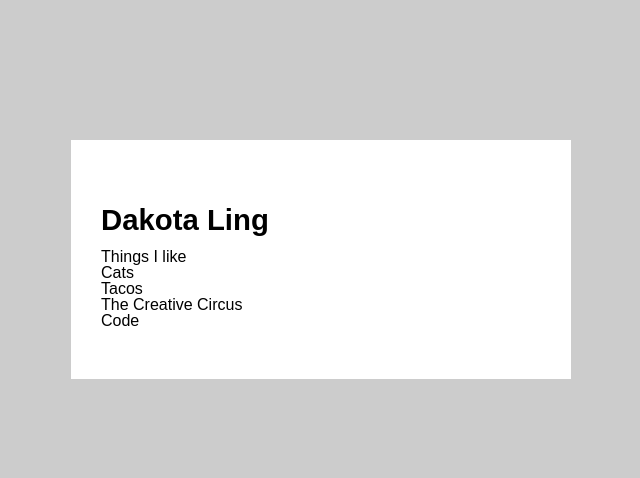
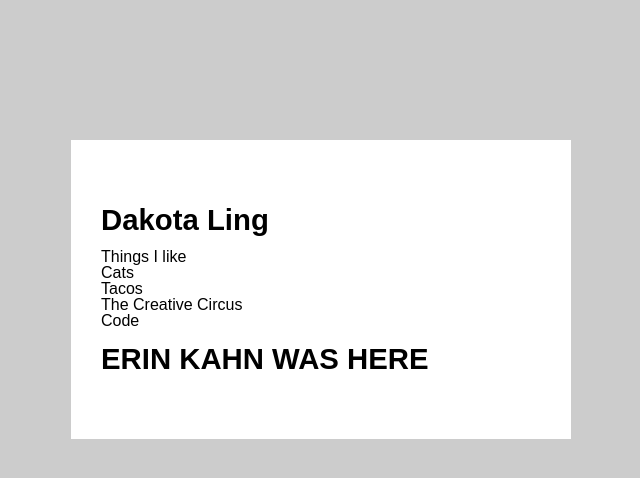
Before and after one commit to CyanLetter/wd3-week1-demo, a website: page index.html in a window 1280 px wide. Shown: the whole page, without its empty margins (319-959 px from the left). Drawn offline with Linux system fonts and the light colour scheme.

Commit message:
erin kahn was here

```diff
--- a/index.html
+++ b/index.html
@@ -21,6 +21,9 @@
 				<li>The Creative Circus</li>
 				<li>Code</li>
 			</ul>
+
+
+			<h1> ERIN KAHN WAS HERE </h1>
 		</div>
 
 
```
